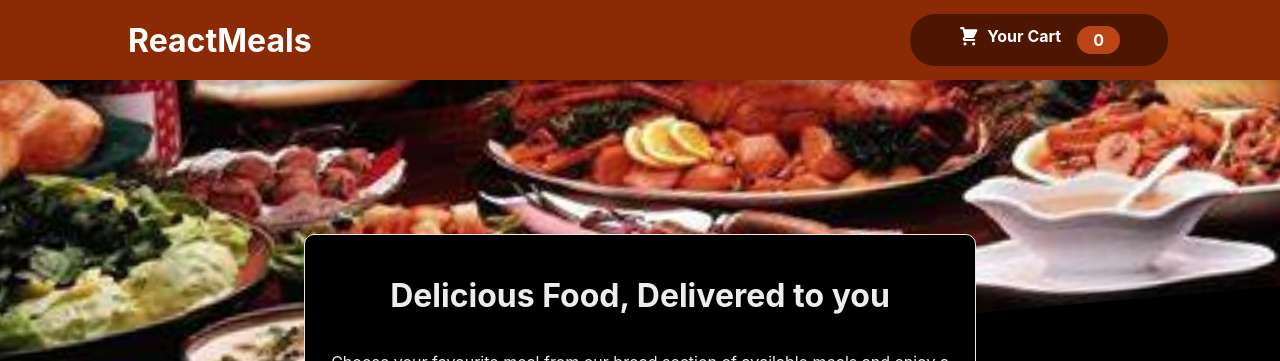
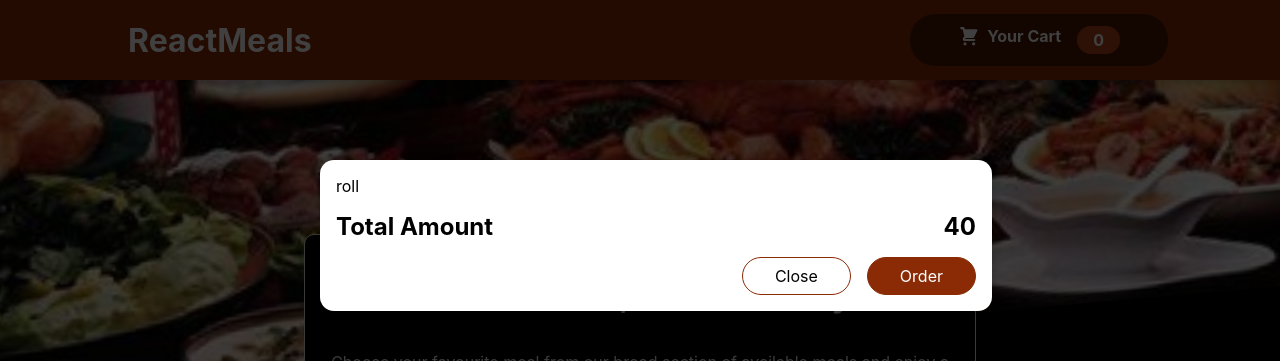
Before and after one commit to mlohithraj/restaurant-app, a React (Create React App) app: page / in a window 1280 px wide. Shown: the top 361 px of the page. Built offline with nearby package versions, Linux system fonts and the light colour scheme.

Commit message:
Added a cart

```diff
--- a/public/index.html
+++ b/public/index.html
@@ -28,6 +28,7 @@
   </head>
   <body>
     <noscript>You need to enable JavaScript to run this app.</noscript>
+    <div id="overlays"></div>
     <div id="root"></div>
     <!--
       This HTML file is a template.
--- a/src/App.js
+++ b/src/App.js
@@ -3,10 +3,12 @@
 import './App.css';
 import Header from './components/Layout/Header';
 import Meals from './components/Meals/Meals';
+import Cart from './components/Cart/Cart';
 
 function App() {
   return (
     <Fragment className="App">
+          <Cart/>
         <Header/>
         <Meals/>
     </Fragment>
--- /dev/null
+++ b/src/components/Cart/Cart.js
@@ -0,0 +1,33 @@
+import React from 'react'
+import classes from './Cart.module.css'
+import Modal from '../UI/Modal'
+
+const Cart = (props) => {
+
+    const cartItems = <ul className={classes['cart-items']}>{[{
+        id: 'm1',
+        name: 'roll',
+        amount: '2',
+        price: '70'
+    }].map((items) =>
+    <li>
+        {items.name}
+    </li>)}
+    </ul>
+
+  return (
+    <Modal>
+        {cartItems}
+        <div className={classes.total}>
+            <span>Total Amount</span>
+            <span>40</span>
+        </div>
+        <div className={classes.actions}>
+            <button className={classes['button-alt']}>Close</button>
+            <button className={classes.button}>Order</button>
+        </div>
+    </Modal>
+  )
+}
+
+export default Cart
--- /dev/null
+++ b/src/components/Cart/Cart.module.css
@@ -0,0 +1,46 @@
+.cart-items {
+    list-style: none;
+    margin: 0;
+    padding: 0;
+    max-height: 20rem;
+    overflow: auto;
+  }
+
+  .total {
+    display: flex;
+    justify-content: space-between;
+    align-items: center;
+    font-weight: bold;
+    font-size: 1.5rem;
+    margin: 1rem 0;
+  }
+
+  .actions {
+    text-align: right;
+  }
+
+  .actions button {
+    font: inherit;
+    cursor: pointer;
+    background-color: transparent;
+    border: 1px solid #8a2b06;
+    padding: 0.5rem 2rem;
+    border-radius: 25px;
+    margin-left: 1rem;
+  }
+
+  .actions button:hover,
+  .actions button:active {
+    background-color: #5a1a01;
+    border-color: #5a1a01;
+    color: white;
+  }
+
+  .actions .button--alt {
+    color: #8a2b06;
+  }
+
+  .actions .button {
+    background-color: #8a2b06;
+    color: white;
+  }
--- /dev/null
+++ b/src/components/UI/Modal.js
@@ -0,0 +1,30 @@
+import React, { Fragment } from 'react'
+import  ReactDOM  from 'react-dom'
+import classes from './Modal.module.css'
+
+const Backdrop = (props) => {
+    return (
+        <div className={classes.backdrop}></div>
+    )
+}
+
+const ModalOverlay = (props) => {
+    return (
+        <div className={classes.modal}>
+            <div className={classes.content}>{props.children}</div>
+        </div>
+    )
+}
+
+const portalElement = document.getElementById('overlays')
+
+const Modal = (props) => {
+  return (
+    <Fragment>
+        {ReactDOM.createPortal(<Backdrop/>, portalElement)}
+        {ReactDOM.createPortal(<ModalOverlay>{props.children}</ModalOverlay>, portalElement)}
+    </Fragment>
+  )
+}
+
+export default Modal;
--- /dev/null
+++ b/src/components/UI/Modal.module.css
@@ -0,0 +1,40 @@
+.backdrop {
+    position: fixed;
+    top: 0;
+    left: 0;
+    width: 100%;
+    height: 100vh;
+    z-index: 20;
+    background-color: rgba(0, 0, 0, 0.75);
+  }
+
+  .modal {
+    position: fixed;
+    top: 20vh;
+    left: 5%;
+    width: 90%;
+    background-color: white;
+    padding: 1rem;
+    border-radius: 14px;
+    box-shadow: 0 2px 8px rgba(0, 0, 0, 0.25);
+    z-index: 30;
+    animation: slide-down 300ms ease-out forwards;
+  }
+
+  @media (min-width: 768px) {
+    .modal {
+      width: 40rem;
+      left: calc(50% - 20rem);
+    }
+  }
+
+  @keyframes slide-down {
+    from {
+      opacity: 0;
+      transform: translateY(-3rem);
+    }
+    to {
+      opacity: 1;
+      transform: translateY(0);
+    }
+  }
```
